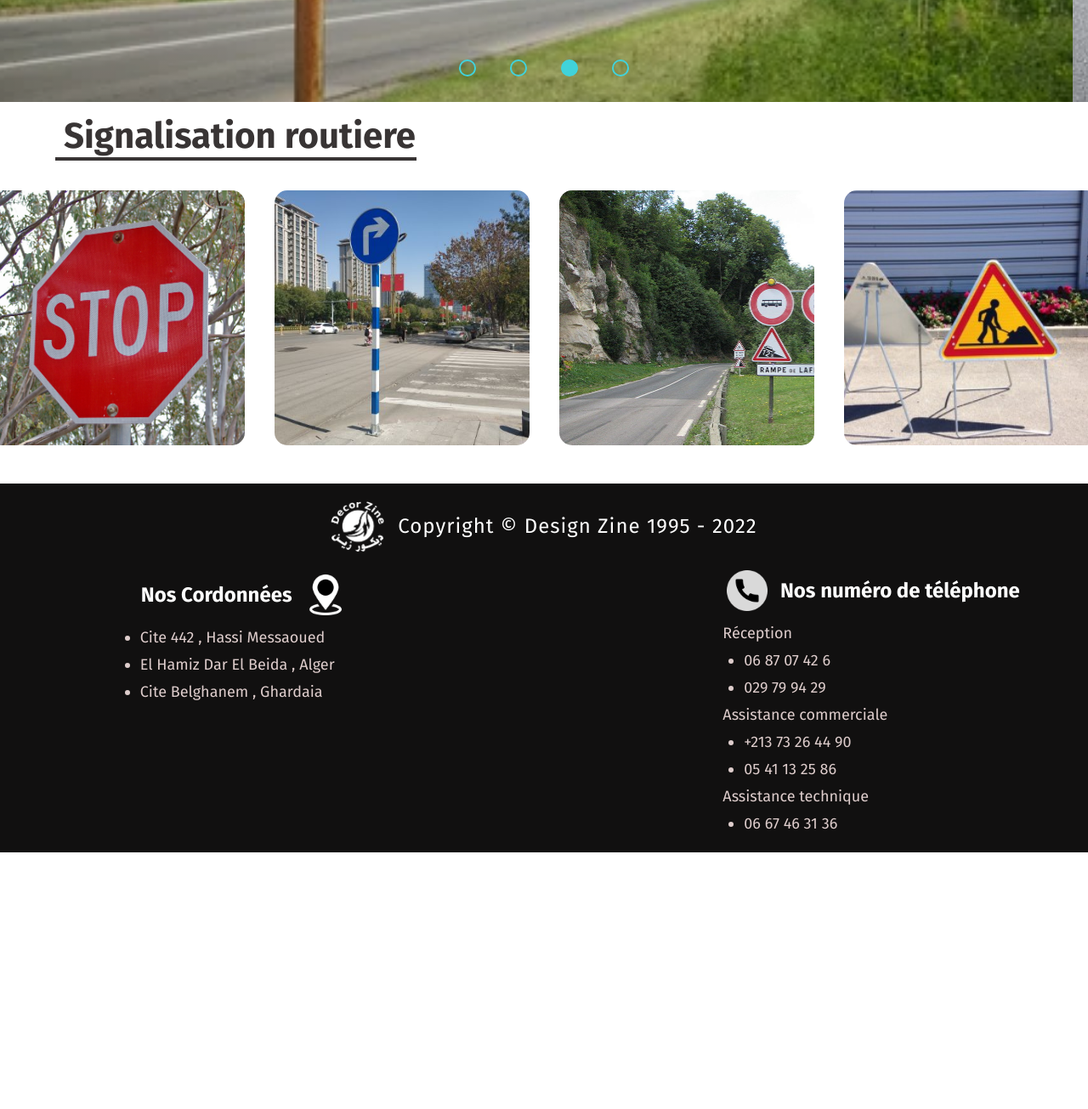
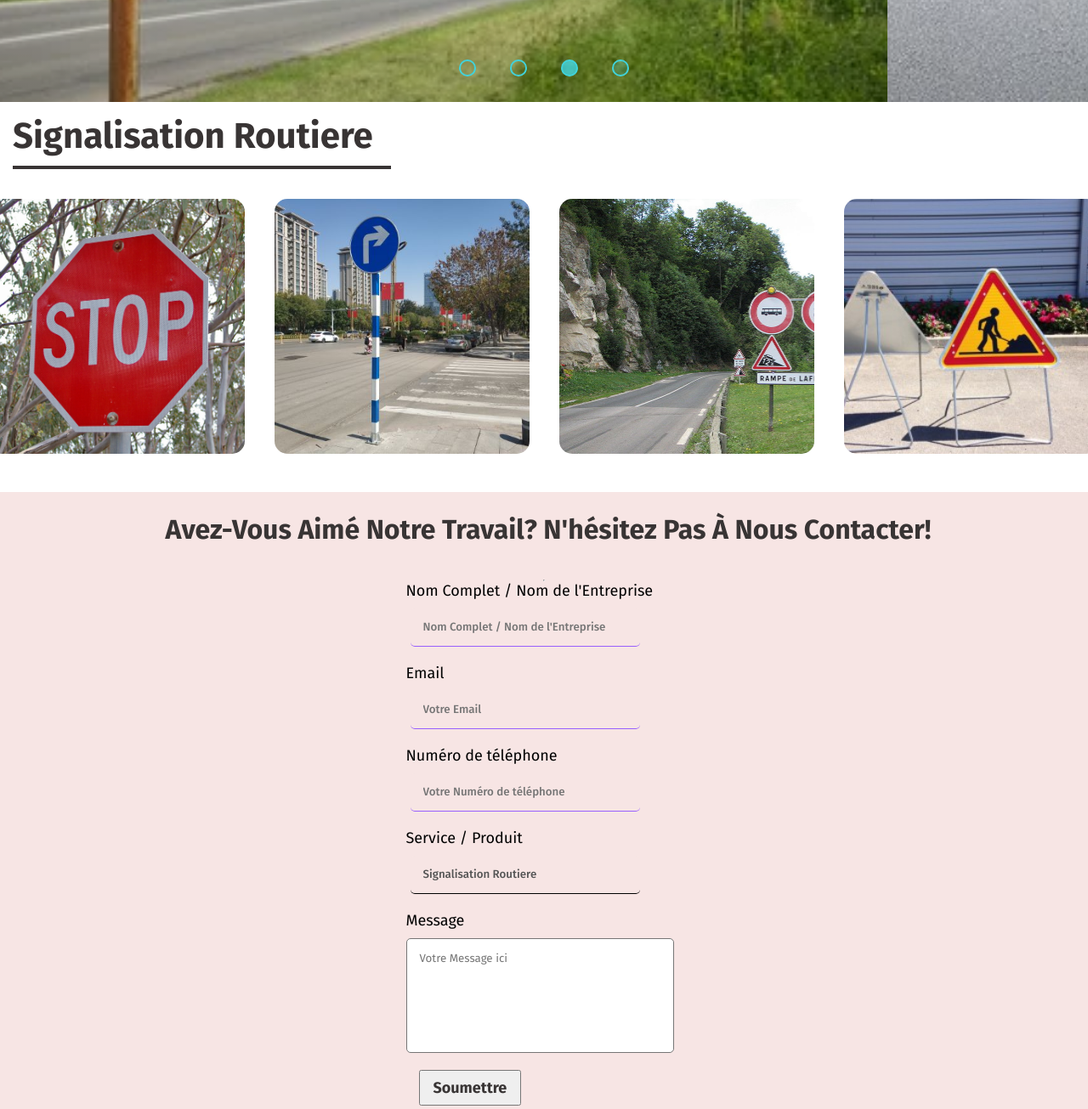
Before and after one commit to XareDev/Printer, a plain HTML site: page Signalisation routiere/index.html in a window 1280 px wide. Shown: the part 680-1985 px from the top of the page at 85% size. Before the commit the page ends 1683 px from the top, so only its background shows below. Drawn offline with Linux system fonts and the light colour scheme.

Commit message:
Add files via upload

```diff
--- a/Signalisation routiere/index.html
+++ b/Signalisation routiere/index.html
@@ -14,7 +14,10 @@
 </head>
 <body>
 	<header id="header">
-		<img src="../logo.png" alt="Design Zine logo" id="logo">
+
+		<a href="../index.html">
+			<img src="../logo.png" alt="Design Zine logo" id="logo">
+		</a>
 
 		<nav>
 			<ul class="nav_links">
@@ -52,9 +55,9 @@
 
 					<div class="img-content">
 						<div class="imgs-section">
-							<h1 class="section-header">Signalisation routiere metalic</h1>
+							<h1 class="section-header">Signalisation Routiere Metalic</h1>
 							<hr class="section-line">
-							<p class="section-info">Consultez nos Services de Signalisation routiere (panneaux routiere metalic , panneaux en galvanized , panneaux avec supporte , panneaux sans supporte) et plus encore sur le site Web de Design Zine </p>
+							<p class="section-info">Consultez nos Services de Signalisation Routiere Metalic et plus encore sur le site Web de Design Zine </p>
 							<a href="">
 								<button class="cta">Voir Plus</button>
 							</a>
@@ -68,9 +71,9 @@
 
 					<div class="img-content">
 						<div class="imgs-section">
-							<h1 class="section-header">Signalisation routiere en galvanized</h1>
+							<h1 class="section-header">Signalisation Routiere En Galvanized</h1>
 							<hr class="section-line">
-							<p class="section-info">CConsultez nos Services de Panneaux securité (panneaux securité metalic , panneaux alucobond , panneuax plexi glass) et plus encore sur le site Web de Design Zine </p>
+							<p class="section-info">Consultez nos Services de Signalisation Routiere En Galvanized et plus encore sur le site Web de Design Zine </p>
 							<a href="">
 								<button class="cta">Voir Plus</button>
 							</a>
@@ -84,9 +87,9 @@
 
 					<div class="img-content">
 						<div class="imgs-section">
-							<h1 class="section-header">Signalisation routiere avec supporte</h1>
+							<h1 class="section-header">Signalisation Routiere Avec Supporte</h1>
 							<hr class="section-line">
-							<p class="section-info">Consultez nos Services de Panneaux publicitaire (panneau publicitaire metalic , panneau luminesse , panneaux en forex) et plus encore sur le site Web de Design Zine </p>
+							<p class="section-info">Consultez nos Services de Signalisation Routiere Avec Supporte et plus encore sur le site Web de Design Zine </p>
 							<a href="">
 								<button class="cta">Voir Plus</button>
 							</a>
@@ -100,9 +103,9 @@
 
 					<div class="img-content">
 						<div class="imgs-section">
-							<h1 class="section-header">Signalisation routiere sans supporte</h1>
+							<h1 class="section-header">Signalisation Routiere Sans Supporte</h1>
 							<hr class="section-line">
-							<p class="section-info">Consultez nos Services de Sérigraphie (sur plexi glass , sur clothese , sur autocollante , sur pp) et plus encore sur le site Web de Design Zine </p>
+							<p class="section-info">Consultez nos Services de Signalisation Routiere Sans Supporte et plus encore sur le site Web de Design Zine </p>
 							<a href="">
 								<button class="cta">Voir Plus</button>
 							</a>
@@ -129,14 +132,14 @@
 
 		</div>
 		<div id="products-container">
-			<h1 id="products-container-header"> Signalisation routiere</h1>
+			<h1 id="products-container-header">Signalisation Routiere</h1>
 			<hr id="products-container-header-line">
 			<div id="product-section">
 
 				<div class="products" id="product-1" >
 					<div class="product-content">
 						<img src="../product-logo.png" alt="Design Zine logo" >
-						<h2>Signalisation routiere</h2>
+						<h2>Signalisation Routiere</h2>
 						<hr>
 						<a href="">
 							<button>Voir Plus</button>
@@ -147,7 +150,7 @@
 				<div class="products" id="product-2">
 					<div class="product-content">
 						<img src="../product-logo.png" alt="Design Zine logo">
-						<h2>Signalisation routiere en galvanized</h2>
+						<h2>Signalisation Routiere En Galvanized</h2>
 						<hr>
 						<a href="">
 							<button>Voir Plus</button>
@@ -158,7 +161,7 @@
 				<div class="products" id="product-3">
 					<div class="product-content">
 						<img src="../product-logo.png" alt="Design Zine logo">
-						<h2>Panneaux publicitaire</h2>
+						<h2>Signalisation Routiere Avec Supporte</h2>
 						<hr>
 						<a href="">
 							<button>Voir Plus</button>
@@ -169,7 +172,7 @@
 				<div class="products" id="product-4">
 					<div class="product-content">
 						<img src="../product-logo.png" alt="Design Zine logo">
-						<h2>Sérigraphie</h2>
+						<h2>Signalisation Routiere Sans Supporte</h2>
 						<hr>
 						<a href="">
 							<button>Voir Plus</button>
@@ -179,6 +182,30 @@
 
 			</div>
 			</div>
+		</div>
+
+		<div id="form-container">
+			<h2 id="form-container-header">Avez-Vous Aimé Notre Travail? N'hésitez Pas À Nous Contacter!</h2>
+			<hr id="form-container-header-line">
+			<form action="https://formsubmit.co/decorzine@yahoo.fr" method="POST">
+
+				<label for="Name">Nom Complet / Nom de l'Entreprise</label>
+				<input name="Nom Complet / Nom de l'Entreprise" placeholder="Nom Complet / Nom de l'Entreprise" type="name" class="form-item" id="Name">
+
+				<label for="Email">Email</label>
+				<input name="email" type="email" class="form-item" id="Email" placeholder="Votre Email">
+
+				<label for="numéro">Numéro de téléphone</label>
+				<input name="numéro" type="number" class="form-item" id="numéro" placeholder="Votre Numéro de téléphone">
+
+				<label for="produit">Service / Produit</label>
+				<input name="produit" type="text" class="form-item" id="produit" value="Signalisation Routiere" disabled>
+
+				<label for="message">Message</label>
+				<textarea name="message" id="message" class="form-item" placeholder="Votre Message ici"></textarea>
+
+				<button type="submit">Soumettre</button>
+			</form>
 		</div>
 
 	</section>
--- a/Signalisation routiere/product_type_page.css
+++ b/Signalisation routiere/product_type_page.css
@@ -216,22 +216,25 @@
 	align-items: center;
 	overflow: hidden;
 
+
 }
 
 .products .product-content {
+	padding: 5px;
 	width: 100%;
 	height: 100%;
 	display: flex;
 	justify-content: center;
 	align-items: center;
 	flex-direction: column;
-	background: rgba(0, 0, 0, .3);
-	display: none;
+	background: rgba(0, 0, 0, .45);
+	opacity: 0;
+	transition: 0.2s ease-in-out;
 
 }
 
 .products:hover > .product-content {
-	display: flex;
+	opacity: 1;
 }
 
 .products .product-content img {
@@ -292,15 +295,116 @@
 	font-size: 42px;
 	color: #383434;
 	font-weight: 700;
-	margin-left: 60px;
+	margin-bottom: 10px;
 }
 
 #products-container-header-line {
 	background: #383434;
 	color: #383434;
-	width: 425px;
+	width: 445px;
 	border: 2px solid #383434;
 	margin-bottom: 5px;
-	margin-left: 50px;
 
 }
+
+#form-container {
+	width: 100%;
+	padding: 25px;
+	background: #F7E5E4;
+	display: flex;
+	flex-direction: column;
+	justify-content: center;
+	align-items: center;
+
+
+}
+
+#form-container-header {
+	font-size: 32px;
+	color: #383434;
+	font-weight: 800;
+	margin-left: 10px;
+	margin-bottom: 40px;
+}
+
+
+#form-container form {
+	display: flex;
+	flex-direction: column;
+	justify-content: center;
+	align-items: flex-start;
+}
+
+.form-item:not(:last-child) {
+	margin-bottom: 20px;
+}
+
+#form-container form input{
+	padding: 5px 15px;
+	height: 45px;
+	width: 270px;
+	border-radius: 5px;
+	background: #F7E5E4;
+	font-weight: 500;
+}
+
+#form-container form input:not(#produit) {
+	border: none;
+	border-bottom: 1px solid #985FFD;
+
+}
+
+
+#form-container form  label {
+	font-size: 18px;
+	margin-bottom: 10px;
+	transform: translateX(-5px);
+}
+
+#form-container form  button {
+	padding: 8px 15px;
+	font-size: 18px;
+	transform: translateX(10px);
+}
+
+::-webkit-scrollbar-thumb {
+	background: #fff;
+	border-radius: 3px;
+}
+
+#form-container form textarea {
+	padding: 15px;
+	height: 135px;
+	width: 315px;
+	transform: translateX(-5px);
+	font-size: 14x;
+	border-radius: 5px;
+	resize: none;
+}
+
+#form-container form textarea::-webkit-scrollbar {
+	width: 3px;
+	background: #fff;
+}
+
+#form-container form textarea::-webkit-scrollbar-thumb {
+	background: #a83968;
+	border-radius: 3px;
+	border: none;
+}
+
+
+
+#form-container form input:focus {
+	outline: none;
+	border-bottom: 1px solid #985FFD;
+
+}
+
+
+#produit {
+	background: #f1e5f3;
+	border: none;
+	border-bottom: 1px solid #000;
+
+}
--- a/Signalisation routiere/product_type_page.js
+++ b/Signalisation routiere/product_type_page.js
@@ -8,7 +8,7 @@ if( window.outerWidth <= 1080 &&  window.outerWidth >= 960) {
 }
 
 
-if( window.outerWidth >= 400 &&  window.outerWidth <= 600  ) {
+if( window.outerWidth <= 1080 &&  window.outerWidth >= 960) {
 
 	productSection.style.gridTemplateRows = "repeat(2, 200px)";
 	productSection.style.gridTemplateColumns ="repeat(4, 200px)";
@@ -32,5 +32,9 @@ function stop_ani() {
 	 document.getElementById("radio-2").style.animationPlayState = "paused";
 	 document.getElementById("radio-3").style.animationPlayState = "paused";
 	 document.getElementById("radio-4").style.animationPlayState = "paused";
-	 setTimeout(restart_ani, 2000);
+	 setTimeout(restart_ani, 3000);
 }
+
+for (var i = 0 ; i < btn.length; i++) {
+   btn[i].addEventListener('mouseover', stop_ani)
+};
--- a/main_page.css
+++ b/main_page.css
@@ -769,19 +769,21 @@
 }
 
 .products .product-content {
+	padding: 5px;
 	width: 100%;
 	height: 100%;
 	display: flex;
 	justify-content: center;
 	align-items: center;
 	flex-direction: column;
-	background: rgba(0, 0, 0, .3);
-	display: none;
+	background: rgba(0, 0, 0, .45);
+	opacity: 0;
+	transition: 0.2s ease-in-out;
 
 }
 
 .products:hover > .product-content {
-	display: flex;
+	opacity: 1;
 }
 
 .products .product-content img {
@@ -899,6 +901,16 @@
 	background-size: cover;
 }
 
+#product-16 {
+	background: url("product-16.jpg");
+	background-size: cover;
+}
+
+#product-17 {
+	background: url("product-17.jpg");
+	background-size: cover;
+}
+
 #products-container-header {
 	font-size: 42px;
 	color: #383434;
@@ -913,6 +925,7 @@
 	border: 2px solid #383434;
 	margin-bottom: 5px;
 	margin-left: 50px;
+	border-radius: 25px;
 
 }
 
@@ -941,6 +954,7 @@
 	width: 100px;
 	border: 2px solid #383434;
 	margin-bottom: 5px;
+	border-radius: 25px;
 
 }
 
--- a/main_page.js
+++ b/main_page.js
@@ -35,7 +35,7 @@ function stop_ani() {
 	 document.getElementById("radio-13").style.animationPlayState = "paused";
 	 document.getElementById("radio-14").style.animationPlayState = "paused";
 	 document.getElementById("radio-15").style.animationPlayState = "paused";
-	 setTimeout(restart_ani, 2000);
+	 setTimeout(restart_ani, 3000);
 }
 
 for (var i = 0 ; i < btn.length; i++) {
--- a/script.js
+++ b/script.js
@@ -65,3 +65,30 @@ function Loading_off(){
 }
 
 window.addEventListener("load", Loading_off)
+
+if( window.outerWidth <= 1080 &&  window.outerWidth >= 960) {
+	var products_logo = document.querySelectorAll(".products .product-content img");
+	var products_line = document.querySelectorAll(".products .product-content hr");
+  var products_header = document.querySelectorAll(".products .product-content h2");
+  var products_btns = document.querySelectorAll(".products .product-content a button");
+
+	for (var j = products_logo.length - 1; j >= 0; j--) {
+		products_logo[j].style.width = "48px";
+		products_logo[j].style.height = "48px";
+	}
+
+	for (var i = products_header.length - 1; i >= 0; i--) {
+		products_header[i].style.fontSize = "18px"
+
+	}
+
+	for (var i = products_line.length - 1; i >= 0; i--) {
+		products_line[i].style.height = "1px"
+	}
+
+	for (var i = products_btns.length - 1; i >= 0; i--) {
+		products_btns[i].style.fontSize = "10px"
+		products_btns[i].style.padding = "5px 20px"
+	}
+
+}
--- a/style.css
+++ b/style.css
@@ -28,7 +28,7 @@ section {
 	background: #fff;
 }
 
-li,a,button,p,h1,h2 {
+li,a,button,p,h1,h2,input,label,textarea {
 	font-family: 'Fira Sans', sans-serif;
 	text-decoration: none;
 }
@@ -341,6 +341,7 @@ footer #footer-line {
 	height: 3px;
 	background: white;
 	box-shadow: 0px 5px 3px #000;
+	border-radius: 25px;
 }
 
 .section-info {
```
Also changed, not shown: index.html (+33 -30 lines), product-17.jpg (added).
